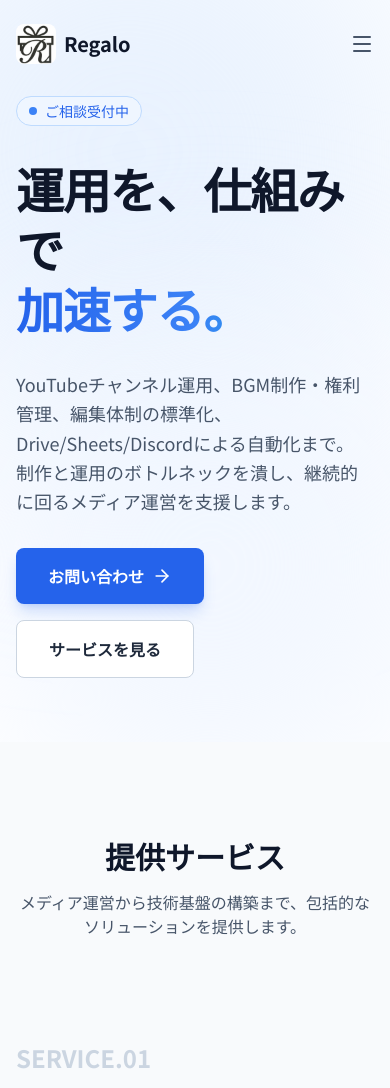
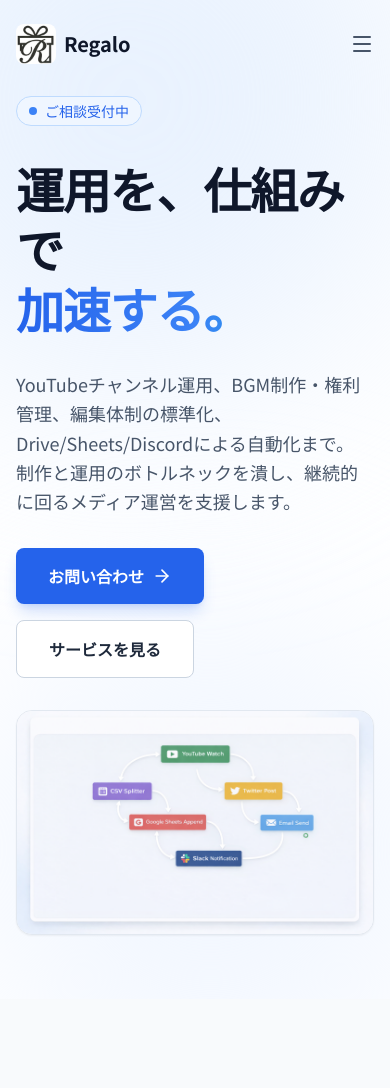
Before and after one commit to Regal753/Website, a React (Vite) app: page / in a window 390 px wide. Shown: the top 1088 px of the page. Built offline with nearby package versions, Linux system fonts and the light colour scheme.

Commit message:
Hero: show workflow visual on mobile

```diff
--- a/components/Hero.tsx
+++ b/components/Hero.tsx
@@ -51,6 +51,18 @@ const Hero: React.FC<HeroProps> = ({ scrollToSection }) => {
               サービスを見る
             </button>
           </div>
+
+          <div className="mt-10 lg:hidden">
+            <div className="rounded-2xl bg-white border border-slate-200 shadow-sm overflow-hidden">
+              <img
+                src={import.meta.env.BASE_URL + "images/workflow.webp"}
+                alt="自動化フロー例"
+                className="w-full aspect-[16/10] object-cover"
+                loading="lazy"
+                decoding="async"
+              />
+            </div>
+          </div>
         </div>
 
         <div className="hidden lg:block relative">
```
